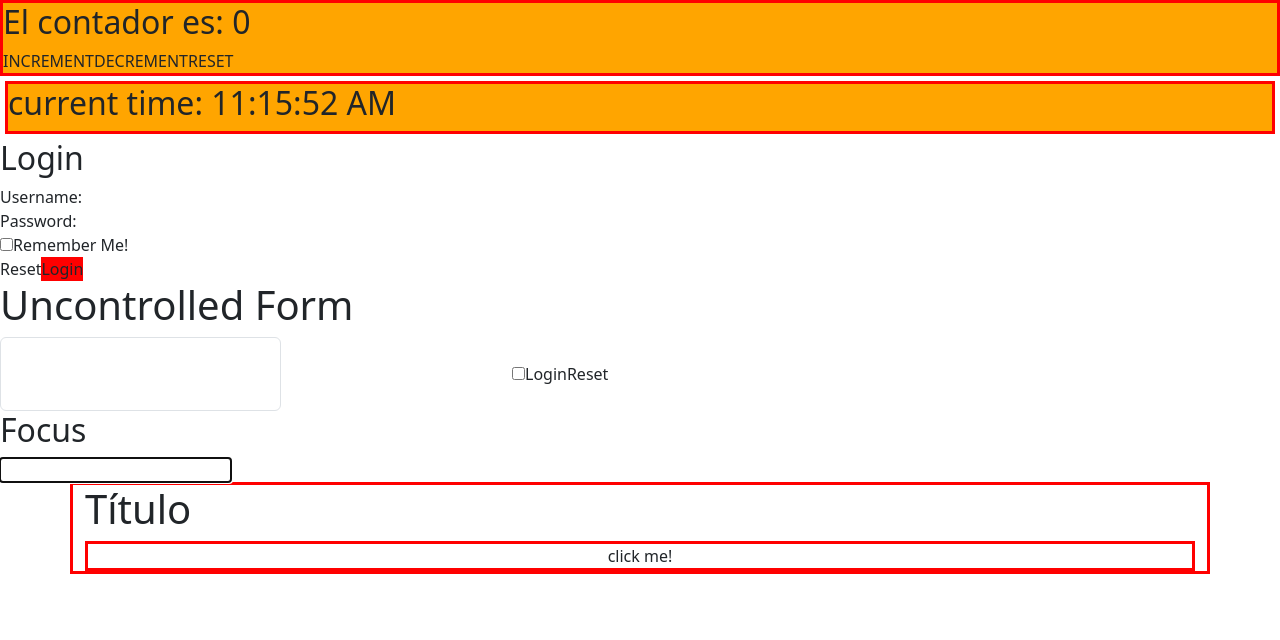
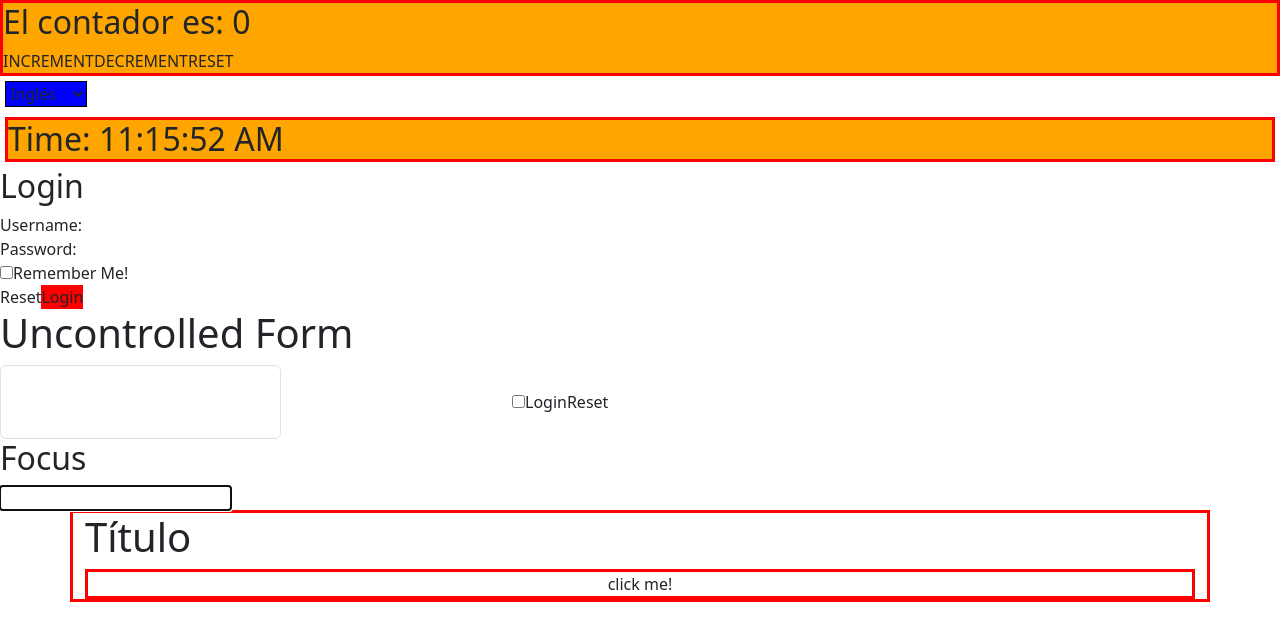
Before and after one commit to MarcosMarcoski/Ejercicios-React, a React (Vite) app in the folder vite-project/ejercicios/: page / in a window 1280 px wide. Shown: the top 640 px of the page. Built offline with nearby package versions, Linux system fonts and the light colour scheme.

Commit message:
ejercicio 70

```diff
--- a/vite-project/ejercicios/src/App.jsx
+++ b/vite-project/ejercicios/src/App.jsx
@@ -13,12 +13,29 @@ import { FocusableInput } from "./componentes/FocusableInput";
 import { StrictMode } from "./componentes/StrictMode";
 import { TodoList } from "./componentes/TodoList";
 import { Container } from "./componentes/Container";
+import { createContext, useState } from "react";
+
+export const LanguageContext = createContext('en')
+
 
 export function App() {
+  const [language, setLanguage] = useState("en");
+
+  const handleLanguageChange = (event) => {
+    setLanguage(event.target.value);
+  };
   return (
     <div>
       <Counter />
-      <Clock/>
+      <LanguageContext.Provider value={language}>
+      <div>
+        <select className="idioma" value={language} onChange={handleLanguageChange}>
+          <option value="en">Inglés</option>
+          <option value="es">Español</option>
+        </select>
+        <Clock />
+      </div>
+    </LanguageContext.Provider>
 
       {/* <MouseClicker/> */}
 
--- a/vite-project/ejercicios/src/componentes/Clock.jsx
+++ b/vite-project/ejercicios/src/componentes/Clock.jsx
@@ -1,7 +1,9 @@
-import { useState, useEffect } from "react";
 
+import { useState, useEffect, useContext } from "react";
+import { LanguageContext } from "../App";
 export function Clock() {
   const [date, setData] = useState(new Date());
+  const language = useContext(LanguageContext);
 
   useEffect(() => {
     setInterval(() => {
@@ -12,8 +14,8 @@ export function Clock() {
   }, []);
 
   return (
-    <div className="clock">
-      <h2>current time: {date.toLocaleTimeString()}</h2>
-    </div>
+    <h2 className="clock">
+    {language === "en" ? "Time:" : "Hora:"} {date.toLocaleTimeString()}
+  </h2>
   );
 }
--- a/vite-project/ejercicios/src/componentes/index.scss
+++ b/vite-project/ejercicios/src/componentes/index.scss
@@ -39,3 +39,10 @@
     background-color: white;
     border: 3px solid red;
 }
+
+.idioma{
+    background-color: blue;
+    border: 1px solid black;
+    margin: 5px;
+
+}
```
